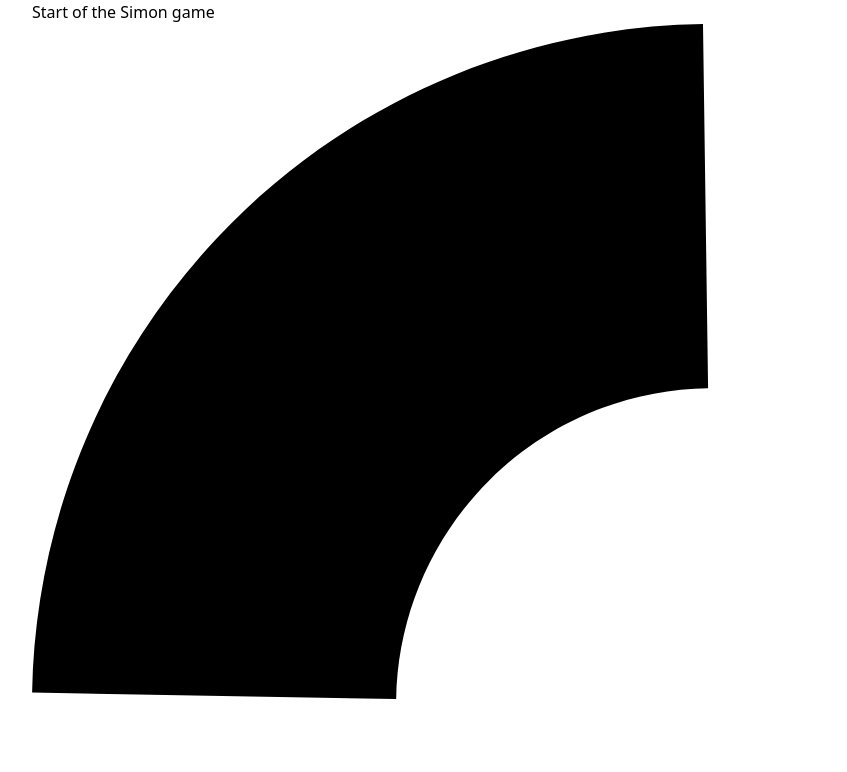
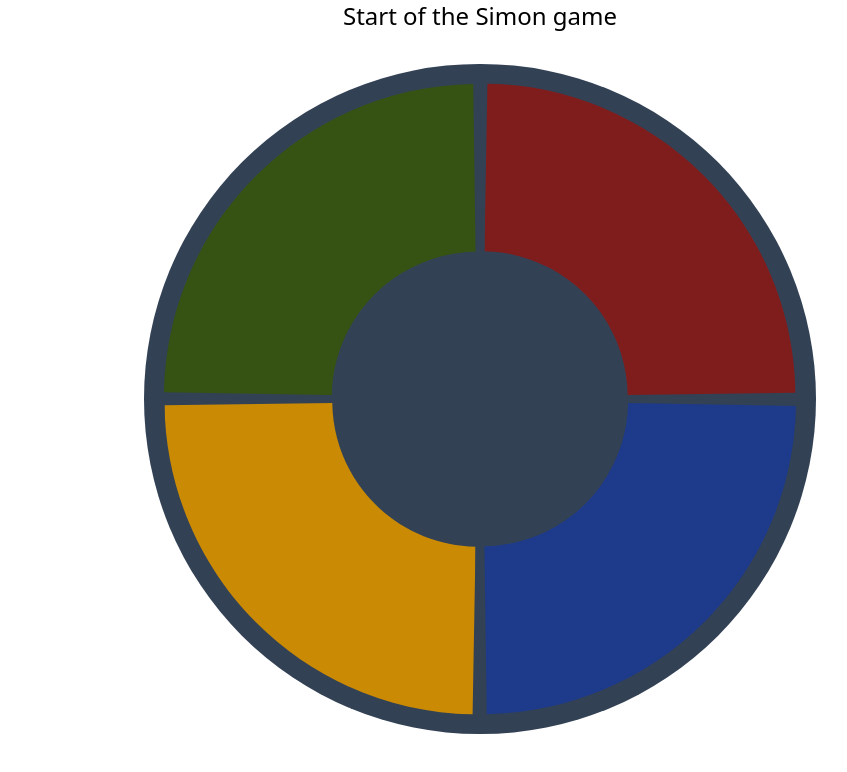
Before and after one commit to aweidele/react-simon, a React (Create React App) app: page / in a window 1280 px wide. Shown: the top 772 px of the page, without its empty margins (160-1007 px from the left). Built offline with nearby package versions, Linux system fonts and the light colour scheme.

Commit message:
arrange buttons

```diff
--- a/src/App.js
+++ b/src/App.js
@@ -1,11 +1,10 @@
-import ButtonSvg from "./components/ButtonSvg";
-
+import GameBoard from "./components/GameBoard";
 export default function App() {
   return (
-    <div className="max-w-4xl mx-auto">
+    <div className="max-w-2xl mx-auto">
       <header className="App-header">
-        <h1>Start of the Simon game</h1>
-        <ButtonSvg />
+        <h1 className="text-center text-2xl">Start of the Simon game</h1>
+        <GameBoard />
       </header>
     </div>
   );
--- a/src/components/ButtonSvg.js
+++ b/src/components/ButtonSvg.js
@@ -1,6 +1,7 @@
 export default function ButtonSvg() {
+  //  className="drop-shadow-[0_0_10px_rgba(255,255,255,0.25)]"
   return (
-    <svg width="677" height="675" viewBox="0 0 677 675" xmlns="http://www.w3.org/2000/svg">
+    <svg className="w-full" viewBox="0 0 677 675" fill="currentColor" xmlns="http://www.w3.org/2000/svg">
       <path d="M0.103643 668.624C3.18885 491.872 74.935 323.258 200.154 198.475C325.374 73.6918 494.237 2.53457 670.999 0.0663334L676.083 364.161C593.905 365.309 515.399 398.39 457.184 456.403C398.968 514.416 365.613 592.805 364.179 674.979L0.103643 668.624Z" />
     </svg>
   );
--- /dev/null
+++ b/src/components/GameBoard.js
@@ -0,0 +1,12 @@
+import GameButton from "./GameButton";
+
+export default function GameBoard() {
+  return (
+    <div className="grid grid-cols-2 grid-rows-2 my-8 p-4 rounded-full bg-slate-700">
+      <GameButton key="lime" color="lime" extraClasses="order-1" />
+      <GameButton key="red" color="red" extraClasses=" order-2 rotate-90" />
+      <GameButton key="blue" color="blue" extraClasses="order-4 rotate-180" />
+      <GameButton key="yellow" color="yellow" extraClasses="order-3 -rotate-90" />
+    </div>
+  );
+}
--- /dev/null
+++ b/src/components/GameButton.js
@@ -0,0 +1,42 @@
+import { useState } from "react";
+import ButtonSvg from "./ButtonSvg";
+
+const buttonClasses = {
+  lime: ["text-lime-600", "text-lime-900"],
+  red: ["text-red-600", "text-red-900"],
+  blue: ["text-blue-600", "text-blue-900"],
+  yellow: ["text-yellow-300", "text-yellow-600"],
+};
+
+export default function GameButton({ color, extraClasses = "", active = false }) {
+  const [buttonActive, setButtonActive] = useState(active);
+  let buttonClass = "p-1 ";
+  if (buttonActive) {
+    buttonClass += `${buttonClasses[color][0]} ${extraClasses}`;
+  } else {
+    buttonClass += `${buttonClasses[color][1]} ${extraClasses}`;
+  }
+
+  function handleButton(pressed) {
+    if (pressed) {
+      setButtonActive(true);
+    } else {
+      setButtonActive(false);
+    }
+  }
+  // const buttonClass = `text-${color}-${buttonActive ? 600 : 800}`;
+
+  return (
+    <button
+      className={buttonClass}
+      onMouseDown={() => {
+        handleButton(true);
+      }}
+      onMouseUp={() => {
+        handleButton(false);
+      }}
+    >
+      <ButtonSvg />
+    </button>
+  );
+}
```
